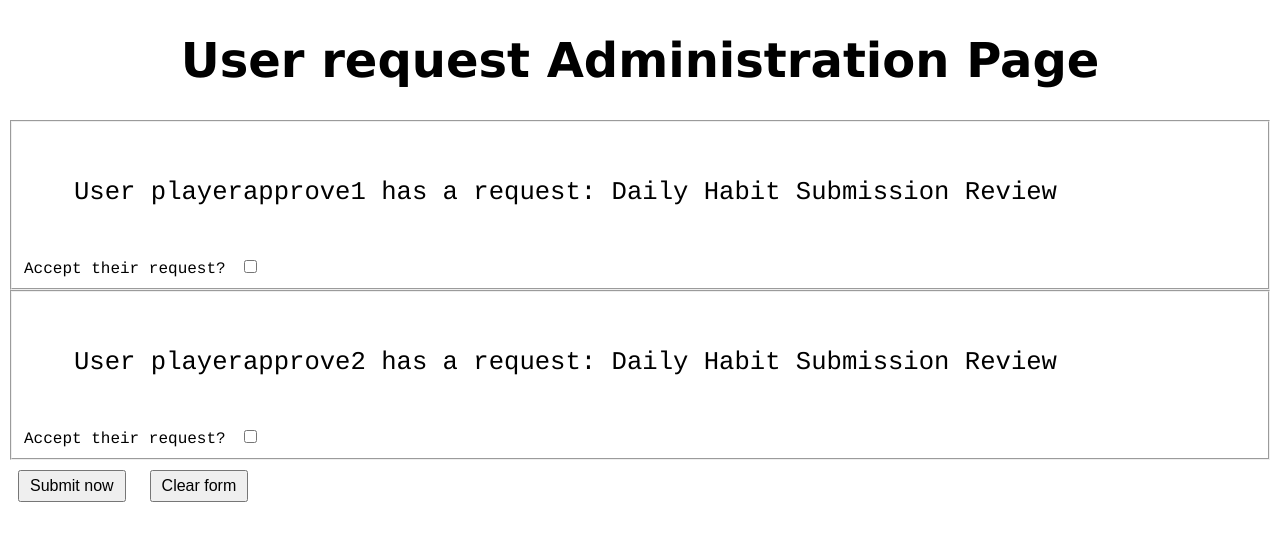
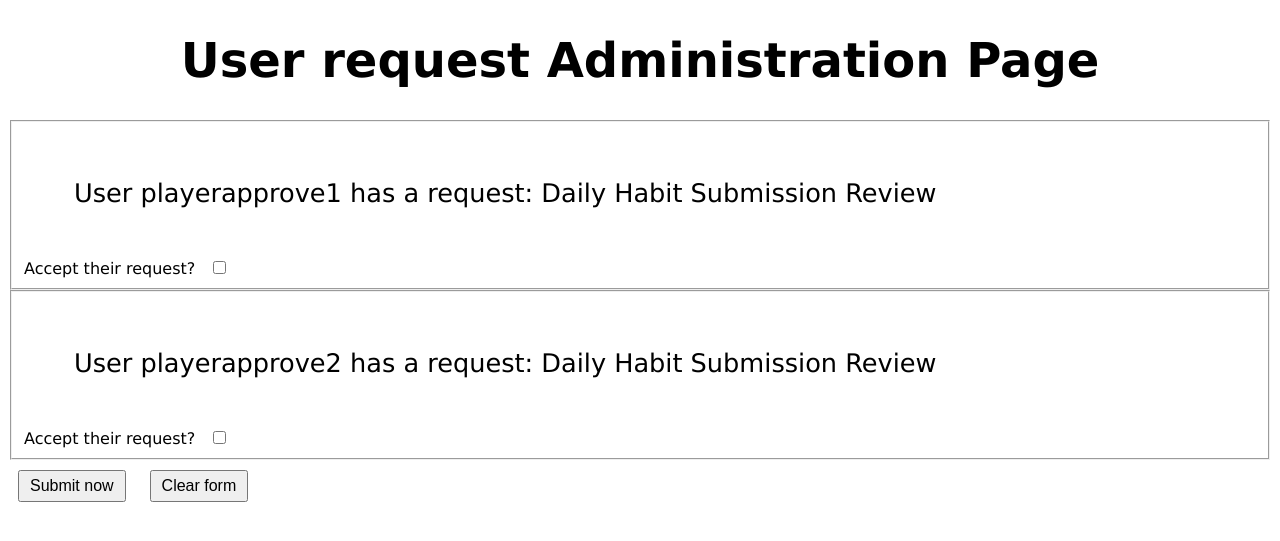
Before and after one commit to hg510/groupsoftware, a Django app: template beegarden/adminpage/templates/admin.html in a window 1280 px wide. Shown: the top 541 px of the page. Run offline with Django 5.2, Linux system fonts and the light colour scheme; the template is opened without the code that fills it: values that come from a table or form of the project are taken from there, others are empty; data comes from the database, SQL or seed files in the repository.

Commit message:
changed fonts

```diff
--- a/beegarden/static/css/admin.css
+++ b/beegarden/static/css/admin.css
@@ -9,7 +9,7 @@ body {
   }
   p {
     color: rgb(0, 0, 0);
-    font-family: courier;
+    font-family: verdana;
     font-size: 160%;
 
     margin: 50px;
@@ -19,7 +19,7 @@ body {
     font-size: 16px;
     color: rgb(0, 0, 0);
     margin-right: 10px;
-    font-family: courier;
+    font-family: verdana;
 
   }
 
```
